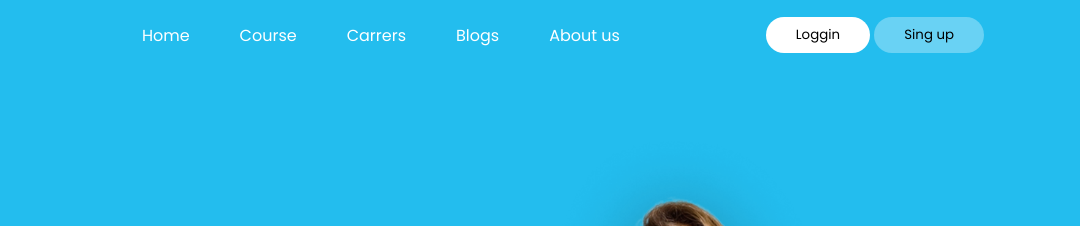
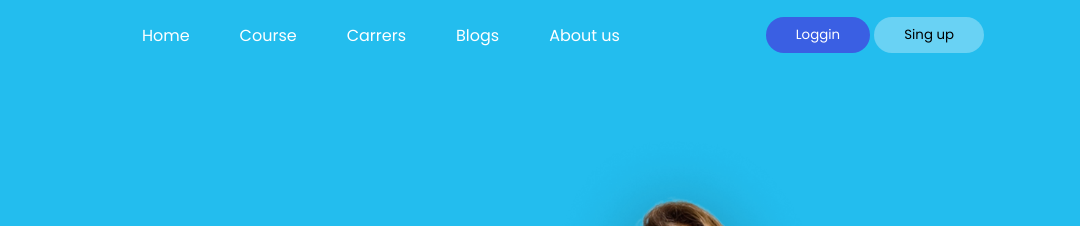
Before and after one commit to hridoybabu100/landing-education, a plain HTML site: page index.html in a window 1280 px wide. In both pictures the pointer is over the button "Loggin". Shown: the top 226 px of the page, 200-1280 px from the left. Drawn offline with Linux system fonts and the light colour scheme.

Commit message:
again updated

```diff
--- a/index.html
+++ b/index.html
@@ -256,7 +256,7 @@
                     <h4>Class adds $30 million to its balance sheet for <br> a Zoom-friendly edtech solution</h4>
                     <p>Class, launched less than a year ago by Blackboard <br>co-founder Michael Chasen, integrates
                         exclusively...</p>
-                    <span
+                    <span id="anchor"
                         style="background-color: #49BBBD; padding: 6px 20px;color: #FFFFFF; border: none; border-radius: 50px;"><a
                             style="color: #FFFFFF; text-decoration: none;" href="#">Read More</a></span>
                 </div>
--- a/style.css
+++ b/style.css
@@ -42,7 +42,12 @@
     cursor: pointer;
     border: none;
     border-radius: 50px;
+    transition: 1s;
 
+}
+.nav-btn button:hover {
+    background-color: #3a5fe3;
+    color: #FFFFFF;
 }
 
 /* hero-section code hare  */
```
